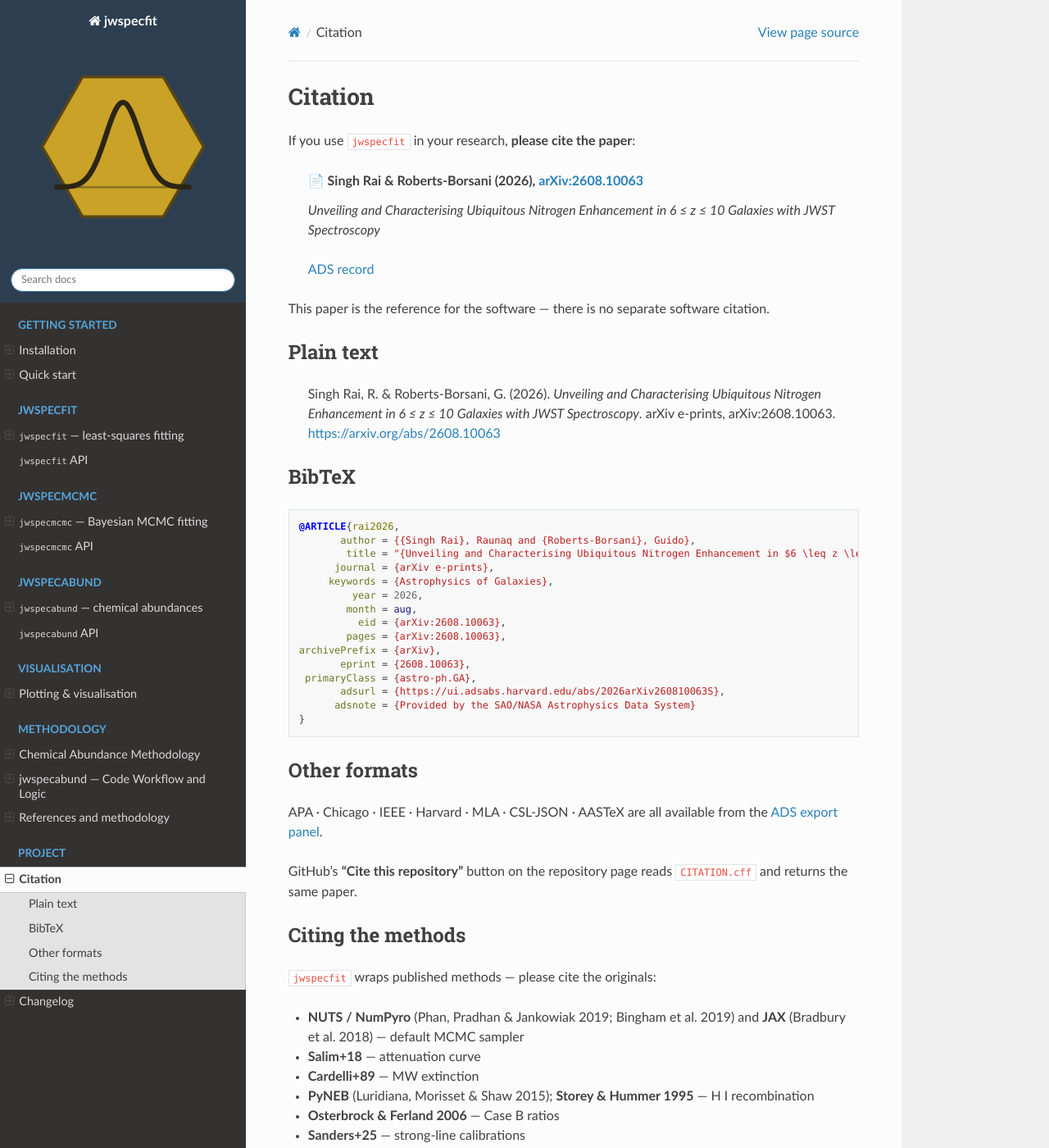
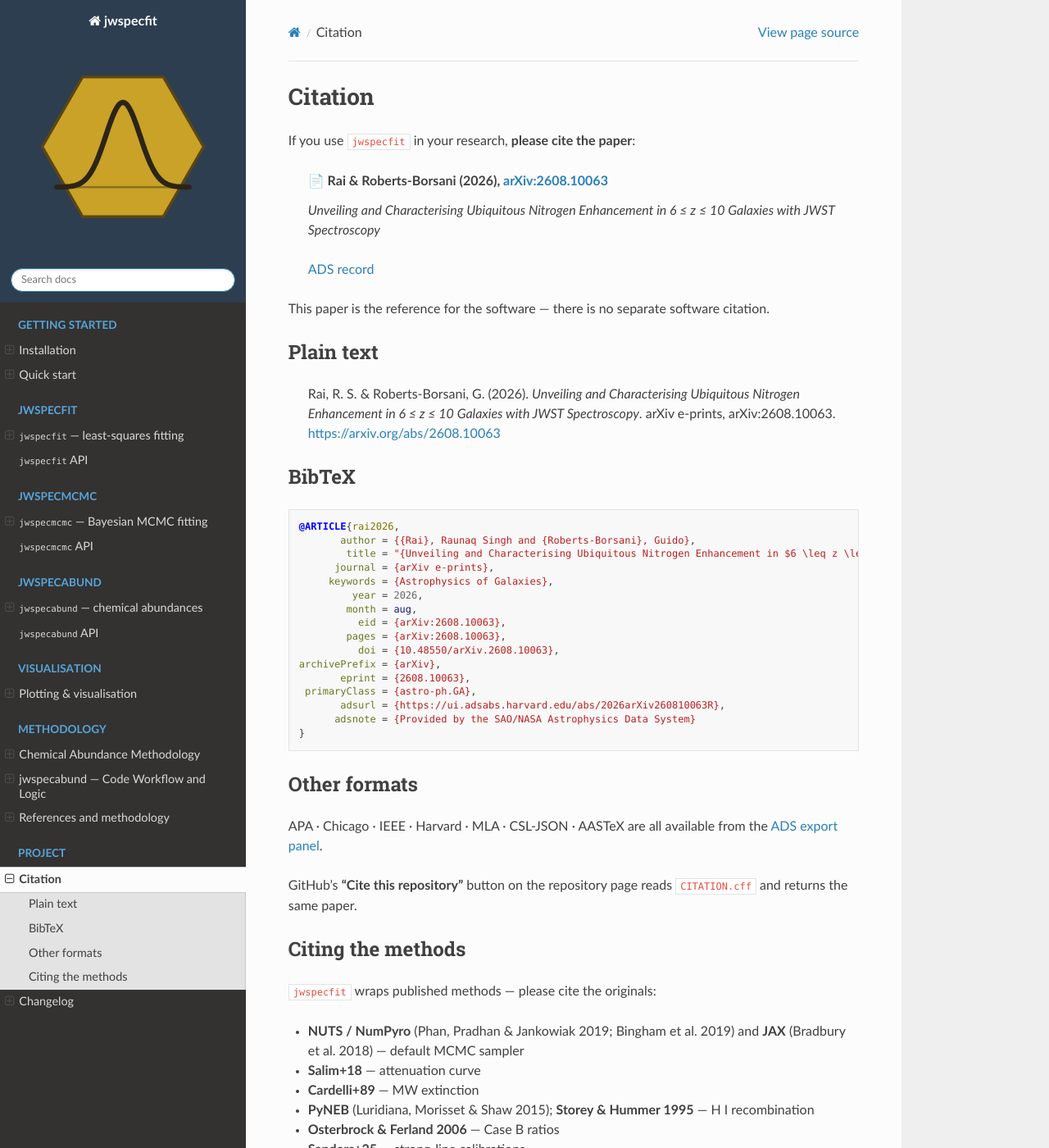
Before and after one commit to raunaq-rai/jwspecfit, a Sphinx documentation site: the page built from docs/citation.md, in a window 1280 px wide and 1400 px high. Shown: the whole window at 82% size. Built offline with Sphinx 7.4.7 and the Read the Docs theme 3.1.0, drawn with Linux system fonts in a browser that asks for light colours.

Commit message:
Update paper reference to the ADS record: Rai & Roberts-Borsani (2026)

````diff
--- a/docs/citation.md
+++ b/docs/citation.md
@@ -2,19 +2,19 @@
 
 If you use `jwspecfit` in your research, **please cite the paper**:
 
-> ## 📄 Singh Rai & Roberts-Borsani (2026), [arXiv:2608.10063](https://arxiv.org/abs/2608.10063)
+> ## 📄 Rai & Roberts-Borsani (2026), [arXiv:2608.10063](https://arxiv.org/abs/2608.10063)
 >
 > *Unveiling and Characterising Ubiquitous Nitrogen Enhancement in
 > 6 ≤ z ≤ 10 Galaxies with JWST Spectroscopy*
 >
-> [ADS record](https://ui.adsabs.harvard.edu/abs/2026arXiv260810063S)
+> [ADS record](https://ui.adsabs.harvard.edu/abs/2026arXiv260810063R)
 
 This paper is the reference for the software — there is no separate
 software citation.
 
 ## Plain text
 
-> Singh Rai, R. & Roberts-Borsani, G. (2026). *Unveiling and Characterising
+> Rai, R. S. & Roberts-Borsani, G. (2026). *Unveiling and Characterising
 > Ubiquitous Nitrogen Enhancement in 6 ≤ z ≤ 10 Galaxies with JWST
 > Spectroscopy*. arXiv e-prints, arXiv:2608.10063.
 > <https://arxiv.org/abs/2608.10063>
@@ -31,10 +31,11 @@ software citation.
         month = aug,
           eid = {arXiv:2608.10063},
         pages = {arXiv:2608.10063},
+          doi = {10.48550/arXiv.2608.10063},
 archivePrefix = {arXiv},
        eprint = {2608.10063},
  primaryClass = {astro-ph.GA},
-       adsurl = {https://ui.adsabs.harvard.edu/abs/2026arXiv260810063S},
+       adsurl = {https://ui.adsabs.harvard.edu/abs/2026arXiv260810063R},
       adsnote = {Provided by the SAO/NASA Astrophysics Data System}
 }
 ```
@@ -43,7 +44,7 @@ archivePrefix = {arXiv},
 
 APA · Chicago · IEEE · Harvard · MLA · CSL-JSON · AASTeX are all available
 from the
-[ADS export panel](https://ui.adsabs.harvard.edu/abs/2026arXiv260810063S/exportcitation).
+[ADS export panel](https://ui.adsabs.harvard.edu/abs/2026arXiv260810063R/exportcitation).
 
 GitHub's **"Cite this repository"** button on the repository page reads
 [`CITATION.cff`](https://github.com/raunaq-rai/jwspecfit/blob/main/CITATION.cff)
````
Also changed, not shown: other parts of docs/citation.md (+1 -1 lines), README.md (+7 -6 lines), docs/changelog.md (+1 -1 lines), docs/index.md (+1 -1 lines), docs/references.md (+2 -2 lines), 1 other file.
